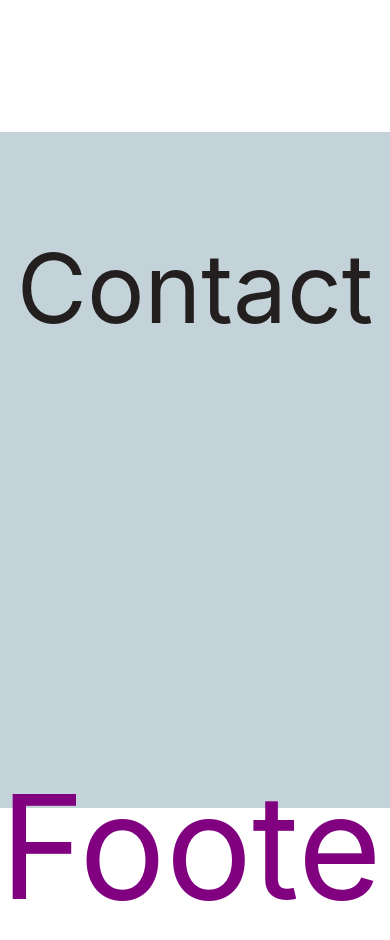
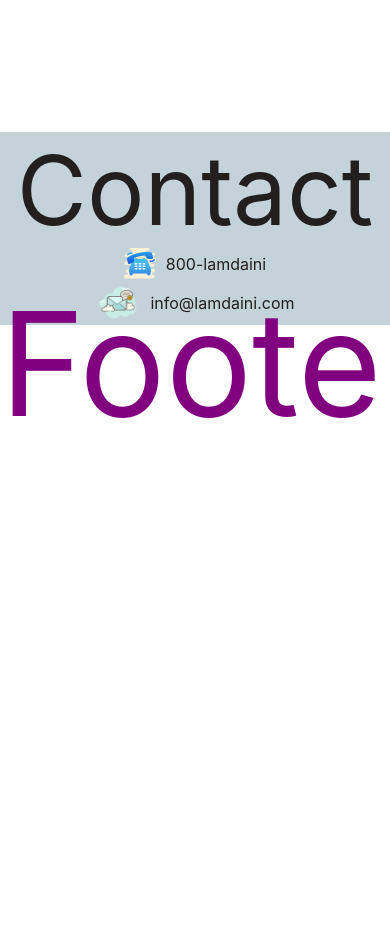
Before and after one commit to MosheSommers/lamdaini, a React (Create React App) app: page / in a window 390 px wide. Shown: the part 980-1920 px from the top of the page. After the commit the page ends 1474 px from the top, so only its background shows below. Built offline with nearby package versions, Linux system fonts and the light colour scheme.

Commit message:
Added phone and email links

```diff
--- a/src/components/Contact.tsx
+++ b/src/components/Contact.tsx
@@ -1,21 +1,36 @@
 import React from 'react';
 import { css } from 'emotion';
+import phone from './icons8.png'; //
+import email from './icons8-email.png'; //
 
 export const Contact = () => (
     <div id='contact' className={S.contactContainer()}>
         <div className={S.contactText()}>Contact</div>
+        <a href={'tel:800-lamdaini'} className={S.links()}><img className={S.icon(32)} src={phone} /> <div className={S.address()}>800-lamdaini</div></a>
+        <a href={'mailto:info@lamdaini.com'}  className={S.links()}><img className={S.icon(45)} src={email} /> <div className={S.address()}>info@lamdaini.com</div></a>
     </div>
 );
 
 const S = {
     contactContainer:() => css`
-        height:80vh;
         background-color:hsla(199, 21%, 79%, 0.9);
+        color: #231f1f;
+
     `,
     contactText:() => css`
         font-size: 6em;
         margin: auto;
-        line-height: 80vw;
+    `,
+    icon:(size:number)=>css`height: ${size}px;`,
+    address:() => css`margin-left: 10px;`,
+    links:()=> css`
+        display:flex;
+        justify-content: center;
+        align-items: center;
+        text-decoration: none;
         color: #231f1f;
-    `
+        margin: auto;
+        width: max-content;
+    `,
+
 }
```
Also changed, not shown: src/components/icons8-email.png (added), src/components/icons8.png (added).
